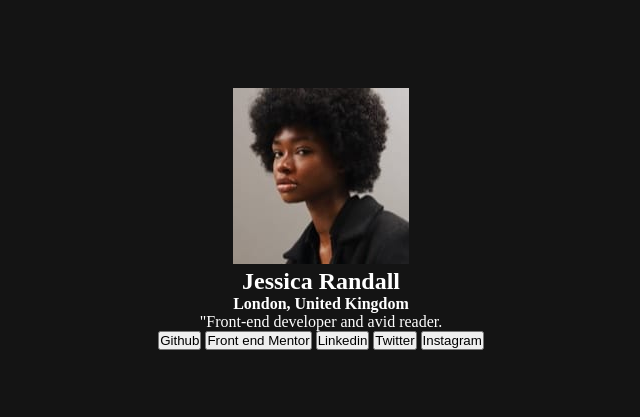
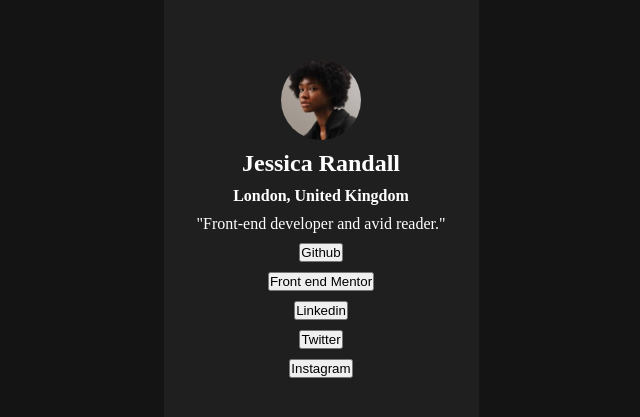
Before and after one commit to antonbest444/social-links-profile-main, a plain HTML site: page index.html in a window 1280 px wide. Shown: the part 181-598 px from the top of the page, without its empty margins (319-959 px from the left). Drawn offline with Linux system fonts and the light colour scheme.

Commit message:
New edit

```diff
--- a/index.html
+++ b/index.html
@@ -20,7 +20,7 @@
         />
         <h1 class="social__title">Jessica Randall</h1>
         <h4 class="social__date">London, United Kingdom</h4>
-        <p class="social__text">"Front-end developer and avid reader.</p>
+        <p class="social__text">"Front-end developer and avid reader."</p>
         <button class="social__button">Github</button>
         <button class="social__button">Front end Mentor</button>
         <button class="social__button">Linkedin</button>
--- a/styles/style.css
+++ b/styles/style.css
@@ -24,3 +24,23 @@ main {
   justify-content: center;
   align-items: center;
 }
+
+.social__container {
+  display: flex;
+  flex-direction: column;
+  justify-content: center;
+  align-items: center;
+  max-width: 90%;
+  background-color: var(--container-color);
+  padding: 1em;
+  height: 80%;
+  width: 350px;
+  gap: 10px;
+}
+
+.social__profilpic {
+  height: 80px;
+  width: 80px;
+  border-radius: 100px;
+  max-width: 100px;
+}
```
